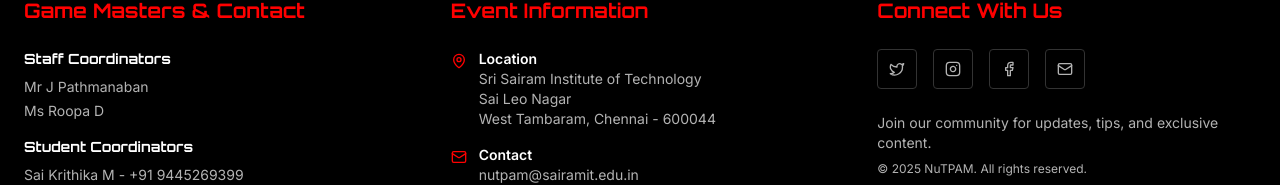
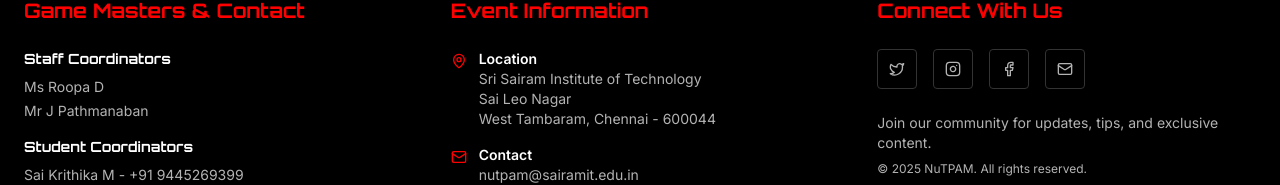
Before and after one commit to vishveshwaran1/nutpam2K25, a React (Vite) app: page /events in a window 1280 px wide. Shown: the part 1064-1249 px from the top of the page. Built offline with nearby package versions, Linux system fonts and the light colour scheme; the HTML template or start-up script is replaced by a standard one.

Commit message:
Name change

```diff
--- a/src/components/Footer.tsx
+++ b/src/components/Footer.tsx
@@ -2,8 +2,9 @@ import { Github, Linkedin, Twitter, Mail, MapPin,Facebook,Instagram } from "luci
 
 const Footer = () => {
   const staffCoordinators = [
+    "Ms Roopa D",
     "Mr J Pathmanaban",
-    "Ms Roopa D",
+
   ];
 
   const studentCoordinators = [
```
